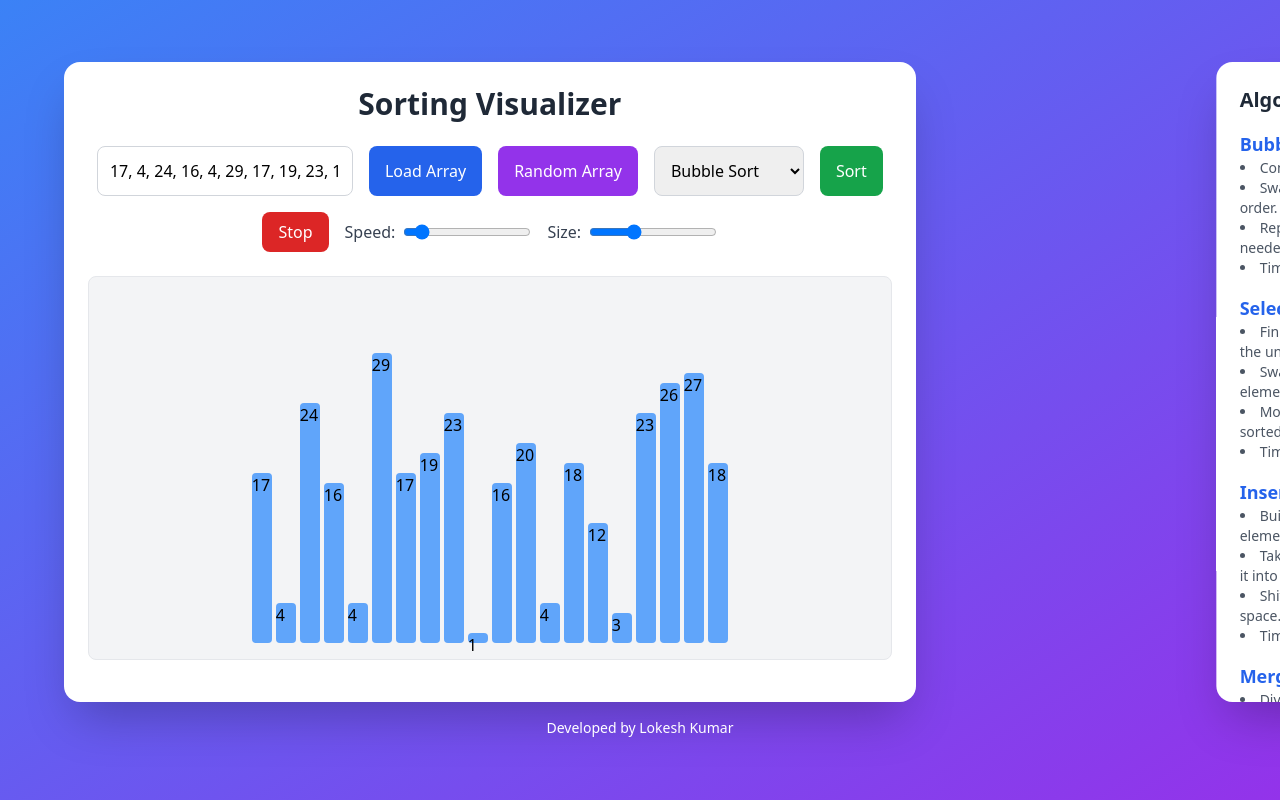
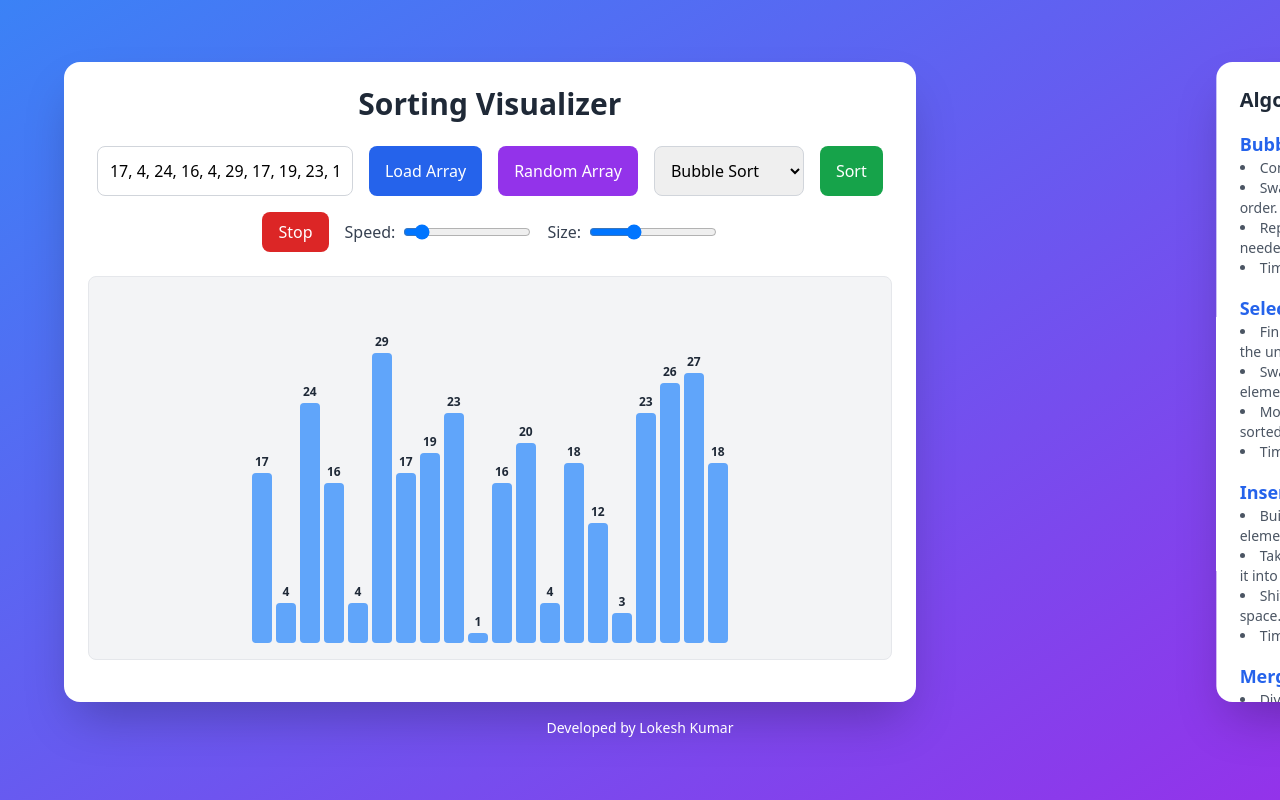
Before and after one commit to lokeshkumarnathi/Sorting-Visualizer, a plain HTML site: page index.html in a window 1280 px wide. Shown: the top 800 px of the page. Drawn offline with nearby package versions, Linux system fonts and the light colour scheme.

Commit message:
Update style.css

```diff
--- a/style.css
+++ b/style.css
@@ -4,6 +4,18 @@
     background-color: #60a5fa;
     transition: height 0.3s ease, background-color 0.3s ease;
     border-radius: 4px;
+    position: relative;
+    display: flex;
+    align-items: flex-start;
+    justify-content: center;
+}
+.bar-label {
+    position: absolute;
+    top: -20px;
+    color: #1f2937;
+    font-size: 12px;
+    font-weight: bold;
+    text-align: center;
 }
 .comparing {
     background-color: #f87171;
```
